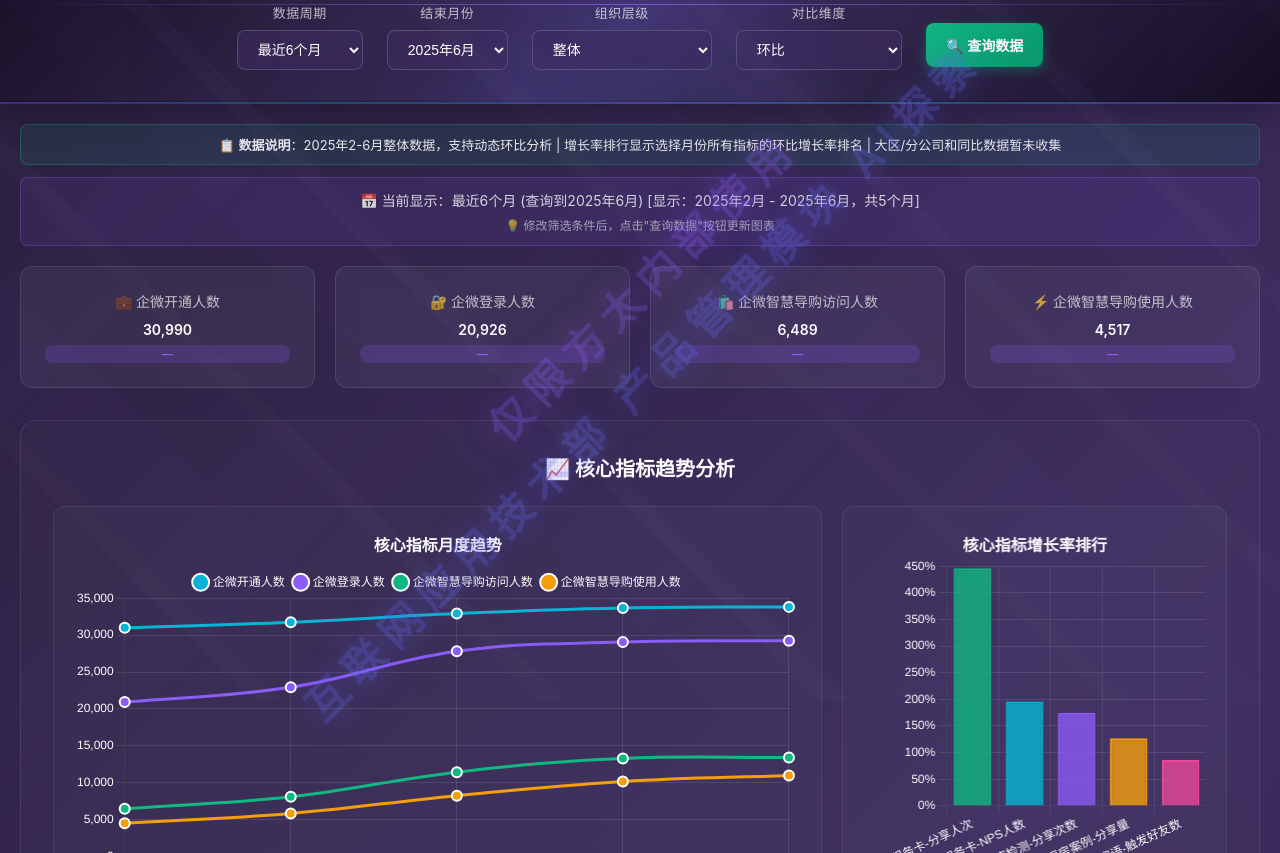
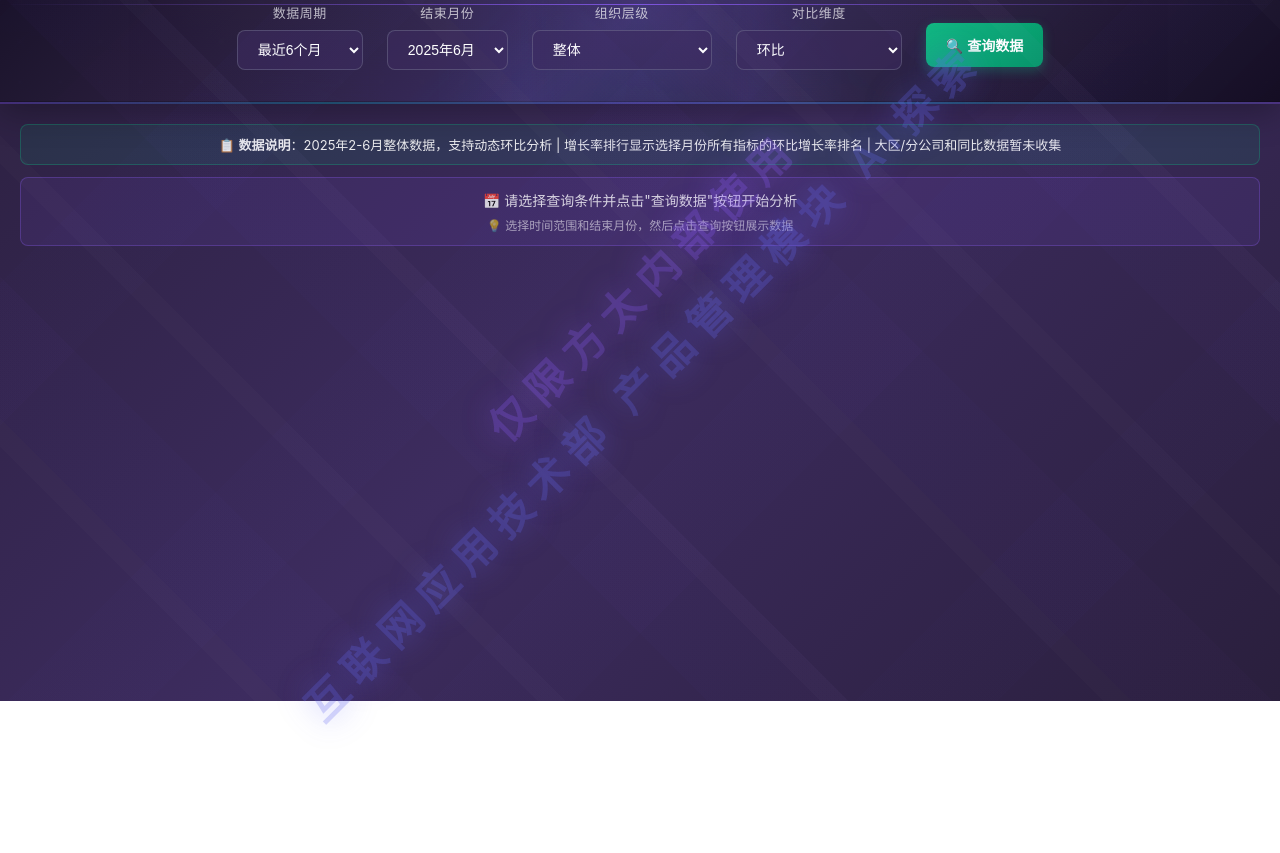
Before and after one commit to WilliamLeng/wecom-dashboard, a plain HTML site: page index.html in a window 1280 px wide. Shown: the part 99-952 px from the top of the page. After the commit the page ends 800 px from the top, so only its background shows below. Drawn offline with nearby package versions, Linux system fonts and the light colour scheme.

Commit message:
优化用户体验：页面加载时隐藏数据，点击查询后再显示

```diff
--- a/index.html
+++ b/index.html
@@ -926,10 +926,13 @@
                 📋 <strong>数据说明</strong>：2025年2-6月整体数据，支持动态环比分析 | 增长率排行显示选择月份所有指标的环比增长率排名 | 大区/分公司和同比数据暂未收集
             </div>
             <div id="dataRangeInfo" style="text-align: center; padding: 12px; background: rgba(139, 92, 246, 0.1); border: 1px solid rgba(139, 92, 246, 0.3); border-radius: 8px; color: rgba(255, 255, 255, 0.8); font-size: 14px;">
-            📅 当前显示：<span id="currentRange">最近6个月 (2024年1月 - 2024年6月)</span>
-                <div style="font-size: 12px; margin-top: 6px; opacity: 0.7;">💡 修改筛选条件后，点击"查询数据"按钮更新图表</div>
+            📅 <span id="currentRange">请选择查询条件并点击"查询数据"按钮开始分析</span>
+                <div style="font-size: 12px; margin-top: 6px; opacity: 0.7;">💡 选择时间范围和结束月份，然后点击查询按钮展示数据</div>
             </div>
         </div>
+
+        <!-- 数据内容区域（初始隐藏） -->
+        <div id="dataContent" style="display: none;">
 
         <!-- 核心指标卡片 -->
         <div class="metrics-grid">
@@ -1221,6 +1224,8 @@
             <p style="margin: 10px 0; opacity: 0.8;">一键下载完整数据报表，包含所有功能的详细统计</p>
             <button class="download-btn" onclick="downloadReport()">📥 下载Excel报表</button>
         </div>
+
+        </div> <!-- dataContent结束 -->
     </div>
 
     <script>
@@ -1774,6 +1779,9 @@
                     console.log('开始执行updateDataRange...');
             updateDataRange();
 
+                    // 显示数据内容区域
+                    document.getElementById('dataContent').style.display = 'block';
+
                     // 3. 恢复按钮状态
                     button.textContent = '🔍 查询数据';
                     button.disabled = false;
@@ -1906,8 +1914,8 @@
                 `${timeRange} (查询到2025年${endMonthName}) [显示：2025年${startMonth} - 2025年${endMonthName}，共${actualMonths.length}个月]`;
         }
 
-        // 页面加载时只初始化显示，不更新图表
-        initializeDataRange();
+        // 页面加载时不再自动初始化，等待用户点击查询
+        // initializeDataRange();
 
         // 强制重置所有环比为"—"（解决缓存问题）
         console.log('🔧 页面加载时强制重置所有环比');
```
